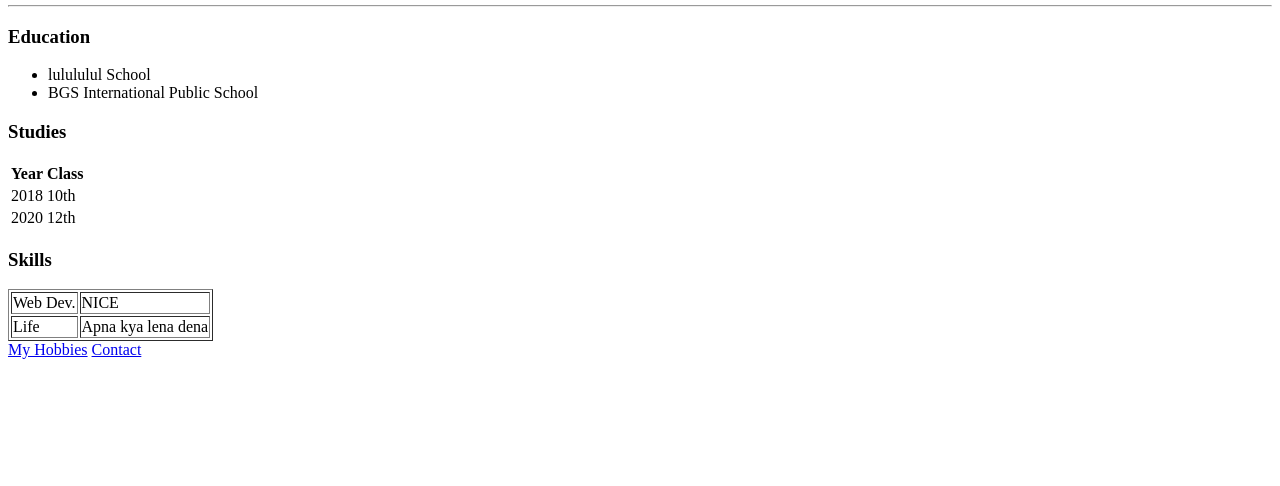
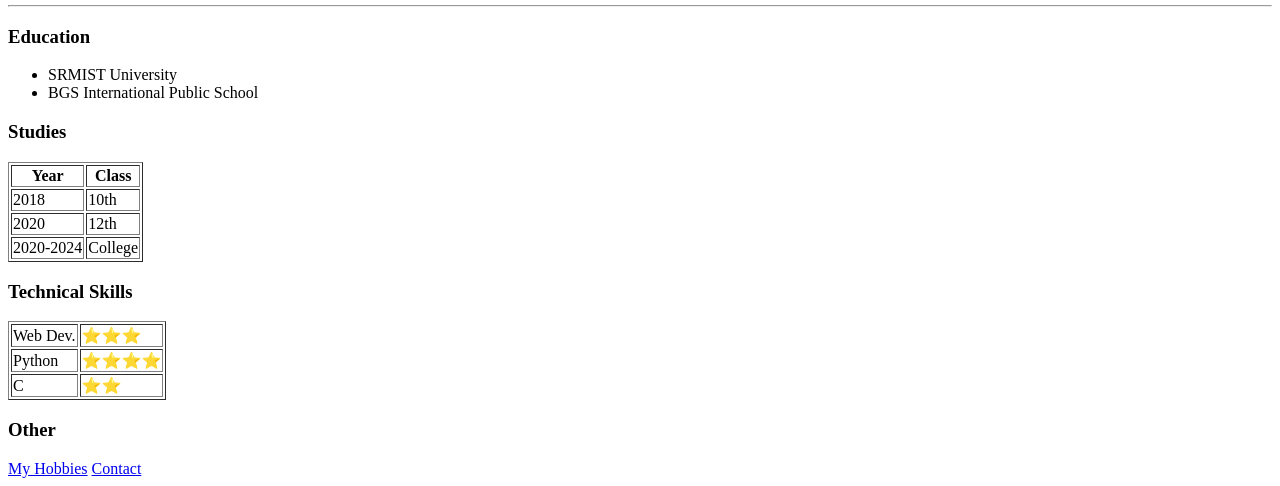
Before and after one commit to MeHuL389/CV, a plain HTML site: page index.html in a window 1280 px wide. Shown: the part 367-853 px from the top of the page. Before the commit the page ends 800 px from the top, so only its background shows below. Drawn offline with Linux system fonts and the light colour scheme.

Commit message:
Update index.html

```diff
--- a/index.html
+++ b/index.html
@@ -4,25 +4,26 @@
 <head>
   <meta charset="utf-8">
   <title>Mehul's Personal Site</title>
+<link rel="stylesheet" href="css/styles.css">
 </head>
 <body>
   <table cellspacing="25">
     <tr>
-      <td><img src="https://hosting.photobucket.com/images/i/mehul42069/WhatsApp_Image_2022-03-22_at_1.26.15_AM.jpeg?width=450&height=278&crop=fill" alt=""></td>
+      <td><img src="https://hosting.photobucket.com/images/i/mehul42069/tn-25-1480053935.jpg?width=450&height=278&crop=fill" alt=""></td>
       <td><h1>Mehul</h1>
-        <p><em>Student at <strong><a href="https://www.google.com/search?q=manipuri+boy&client=opera-gx&hs=3r7&sxsrf=APq-WBsUyOFS7oll5CrZTqgSFEXXrmWgIg:1647973994881&source=lnms&tbm=isch&sa=X&ved=2ahUKEwirmMHErdr2AhVXSmwGHd_lD8YQ_AUoAXoECAEQAw&biw=1495&bih=762&dpr=1.25">SRM Kattankulathur</a></strong></em></p>
+        <p><em>Student at <strong><a href="https://www.google.com/search?q=srm+kattankulathur&client=opera-gx&hs=2uu&sxsrf=ALiCzsZJAlnAhcRTIg3IrMGc6zk2JKDwjQ:1651657887966&source=lnms&tbm=isch&sa=X&ved=2ahUKEwihgc-NycX3AhX-7XMBHal1BSoQ_AUoAnoECAEQBA&biw=1879&bih=977&dpr=1">SRM Kattankulathur</a></strong></em></p>
         <p>Studying <em>Computer Science</em></p></td>
     </tr>
   </table>
   <hr>
   <h3>Education</h3>
   <ul>
-    <li>lulululul School</li>
+    <li>SRMIST University</li>
     <li>BGS International Public School</li>
   </ul>
   <h3>Studies
   </h3>
-  <table>
+  <table border="1">
     <thead>
       <tr>
         <th>Year</th>
@@ -36,20 +37,29 @@
     <tr>
       <td>2020</td>
       <td>12th</td>
+    <tr>
+      <td>2020-2024</td>
+      <td>College</td>
+    </tr>
     </tr>
   </table>
-  <h3>Skills</h3>
+  <h3>Technical Skills</h3>
   <table border="1">
     <tr>
       <td>Web Dev.</td>
-      <td>NICE</td>
+      <td>⭐⭐⭐</td>
     </tr>
     <tr>
-      <td>Life</td>
-      <td>Apna kya lena dena</td>
+      <td>Python</td>
+      <td>⭐⭐⭐⭐</td>
+    </tr>
+    <tr>
+      <td>C</td>
+      <td>⭐⭐</td>
     </tr>
   </table>
-  <a href="file:///C:/Users/mehul/OneDrive/Desktop/Web%20Developement/hobbie.html">My Hobbies</a>
+  <h3>Other </h3>
+  <a href="file:///C:/Users/mehul/OneDrive/Desktop/Coding/Web%20Developement/hobbie.html">My Hobbies</a>
   <a href="file:///C:/Users/mehul/OneDrive/Desktop/Coding/Web%20Developement/Contact.html"> Contact</a>
 </body>
 
```
